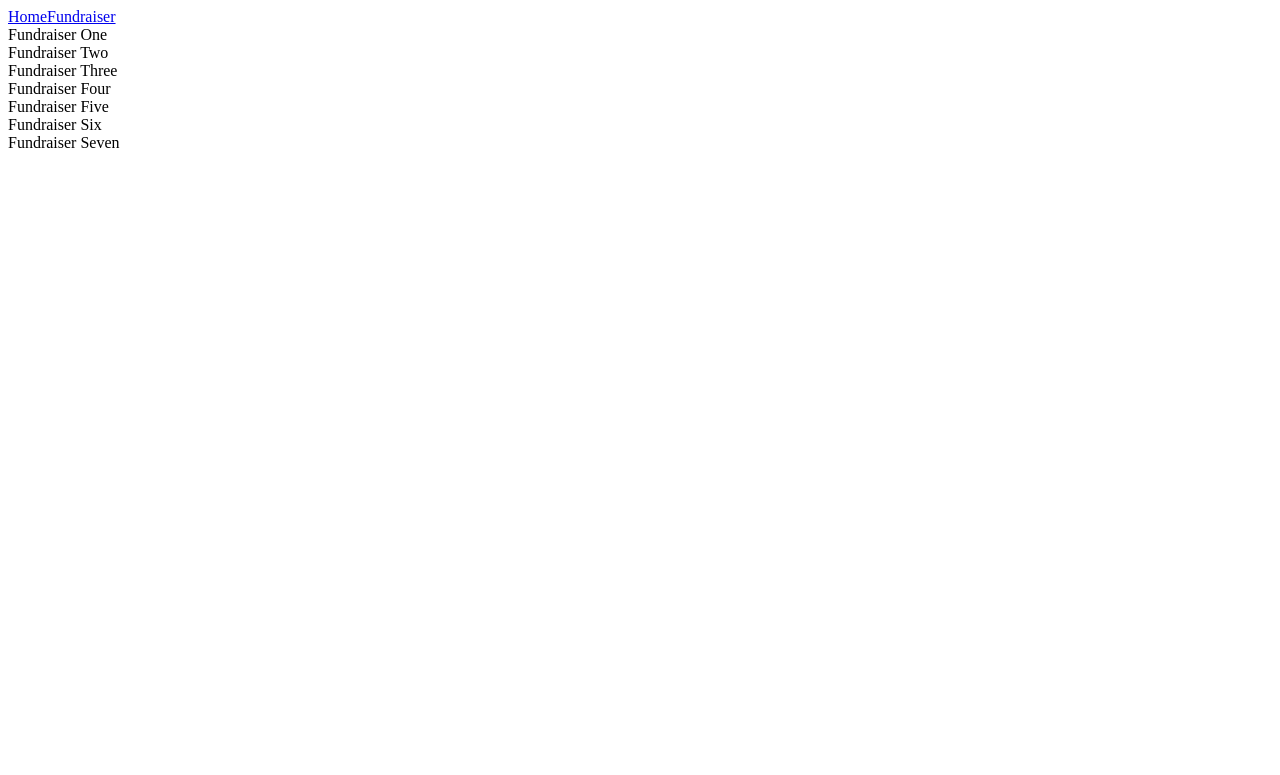
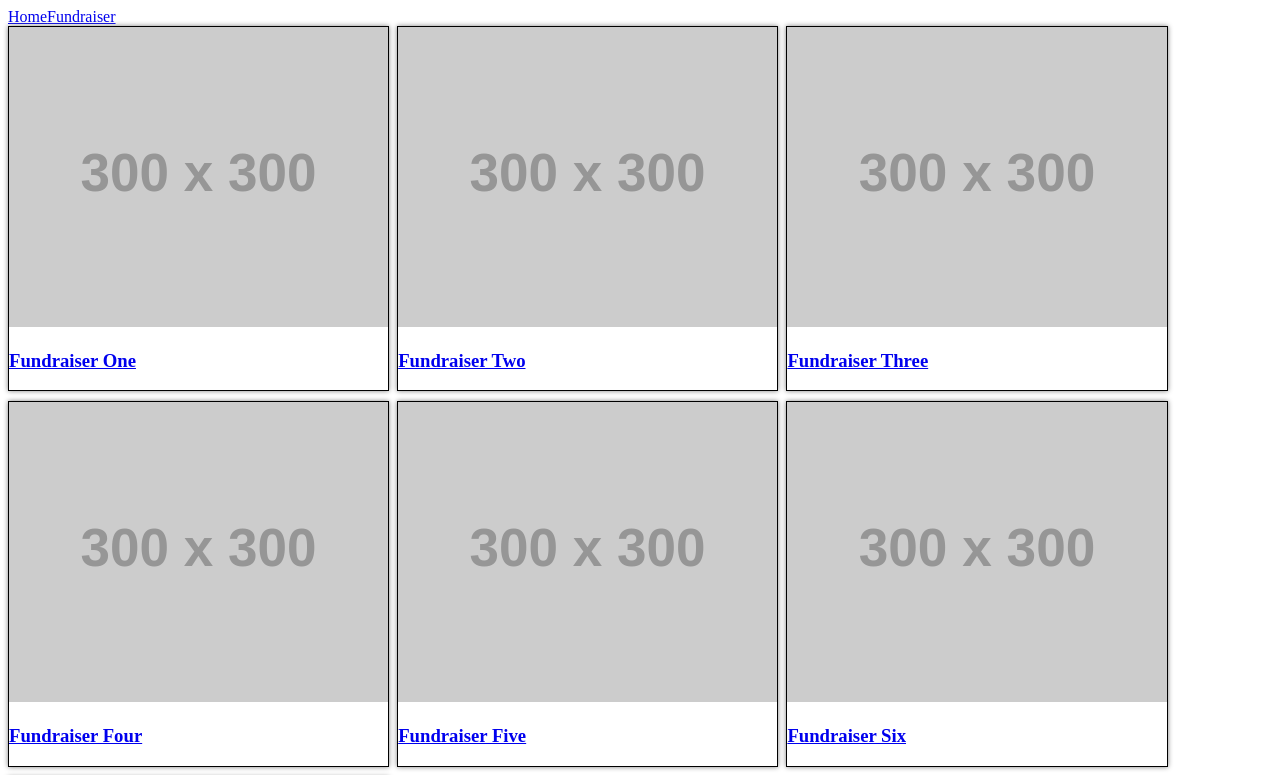
Before and after one commit to arrianne/crowdfunding_frontend, a React (Vite) app: page / in a window 1280 px wide. Shown: the top 775 px of the page. Built offline with nearby package versions, Linux system fonts and the light colour scheme.

Commit message:
adding a fundraiser component, giving it some styling, updating hompeage to display list of fundraisers  as well as adding some styling to the homepage component

```diff
--- /dev/null
+++ b/src/components/FundraiserCard.css
@@ -0,0 +1,11 @@
+.fundraiser-card {
+  width: 100%;
+  border: 1px solid black;
+  box-shadow: 0px 0px 5px gray;
+}
+
+.fundraiser-card img {
+  width: 100%;
+  height: 300px;
+  object-fit: cover;
+}
--- /dev/null
+++ b/src/components/FundraiserCard.jsx
@@ -0,0 +1,17 @@
+import { Link } from "react-router-dom";
+import "./FundraiserCard.css";
+
+function FundraiserCard(props) {
+  const { fundraiserData } = props;
+
+  return (
+    <div className="fundraiser-card">
+      <Link to="/fundraiser">
+        <img src={fundraiserData.image} />
+        <h3>{fundraiserData.title}</h3>
+      </Link>
+    </div>
+  );
+}
+
+export default FundraiserCard;
--- /dev/null
+++ b/src/pages/HomePage.css
@@ -0,0 +1,6 @@
+#fundraiser-list {
+  display: grid;
+  grid-template-columns: 30% 30% 30%;
+  column-gap: 10px;
+  row-gap: 10px;
+}
--- a/src/pages/HomePage.jsx
+++ b/src/pages/HomePage.jsx
@@ -1,10 +1,12 @@
 import { allFundraisers } from "../data";
+import FundraiserCard from "../components/FundraiserCard";
+import "./HomePage.css";
 
 function HomePage() {
   return (
-    <div>
+    <div id="fundraiser-list">
       {allFundraisers.map((fundraiserData, key) => {
-        return <div key={key}>{fundraiserData.title}</div>;
+        return <FundraiserCard key={key} fundraiserData={fundraiserData} />;
       })}
     </div>
   );
```
